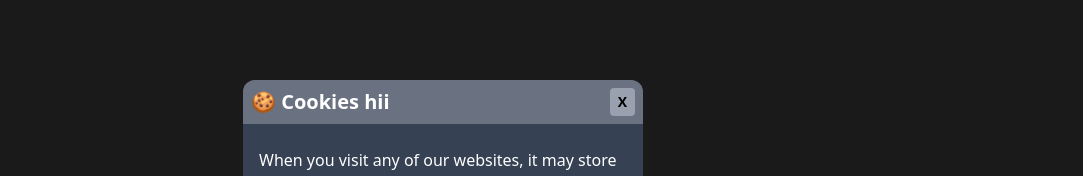
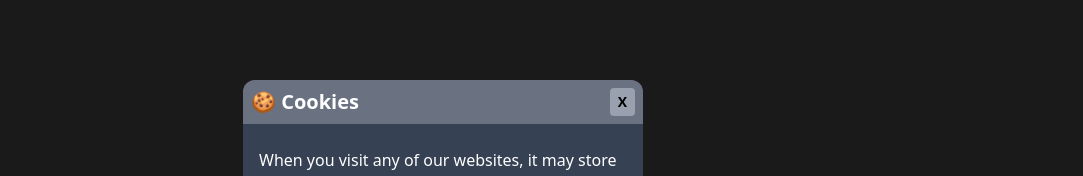
Before and after one commit to Abhinandan-twotechies/React_Learnings, a React (Vite) app in the folder 05PassswordGenerator/: page / in a window 1280 px wide. Both pictures are taken after a click on the button "Customise..". Shown: the top 176 px of the page, without its empty margins (197-1280 px from the left). Built offline with nearby package versions, Linux system fonts and the light colour scheme.

Commit message:
added changes

```diff
--- a/05PassswordGenerator/src/components/Cookies.jsx
+++ b/05PassswordGenerator/src/components/Cookies.jsx
@@ -1,11 +1,13 @@
-function Cookies({ onCustomiseClick }) {
+function Cookies({ onCustomiseClick ,onClose }) {
 
     return (
         <>
             <div className="w-80 h-80 bg-gray-700 rounded-xl text-white">
                 <div className=" flex justify-between p-2 text-center font-bold rounded-tl-xl rounded-tr-xl bg-gray-500 text-xl">
                     <h1>🍪 Cookies</h1>
-                    <button className="bg-gray-400 text-black px-2 py-1 text-sm rounded-sm cursor-pointer hover:bg-red-700 hover:text-white">X</button>
+                    <button
+                    onClick={onClose}
+                     className="bg-gray-400 text-black px-2 py-1 text-sm rounded-sm cursor-pointer hover:bg-red-700 hover:text-white">X</button>
                 </div>
                 <div className="p-4 mb-3 mt-2">
                     <p> The message displayed on a website that informs users about the use of cookies on the site., as well as options for users to accept, reject, or manage their use.</p>
--- a/05PassswordGenerator/src/components/Customise.jsx
+++ b/05PassswordGenerator/src/components/Customise.jsx
@@ -3,7 +3,7 @@ function Customise({ onClose }) {
         <>
             <div className="w-100 h-160 bg-gray-700 rounded-xl text-white">
                 <div className=" flex justify-between p-2 text-center font-bold rounded-tl-xl rounded-tr-xl bg-gray-500 text-xl">
-                    <h1>🍪 Cookies hii</h1>
+                    <h1>🍪 Cookies</h1>
                     <button
                         onClick={onClose}
                         className="bg-gray-400 text-black px-2 py-1 text-sm rounded-sm cursor-pointer hover:bg-red-700 hover:text-white">X</button>
```
